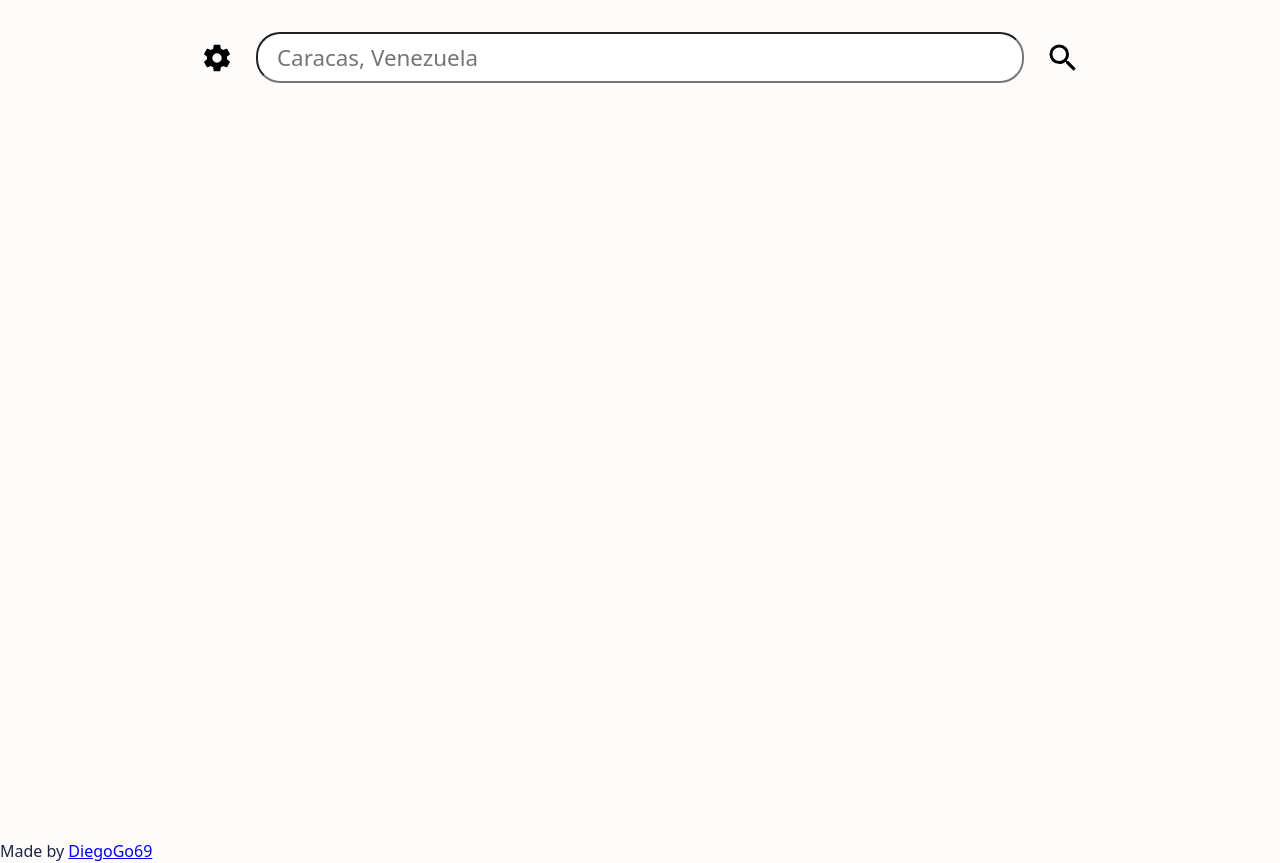
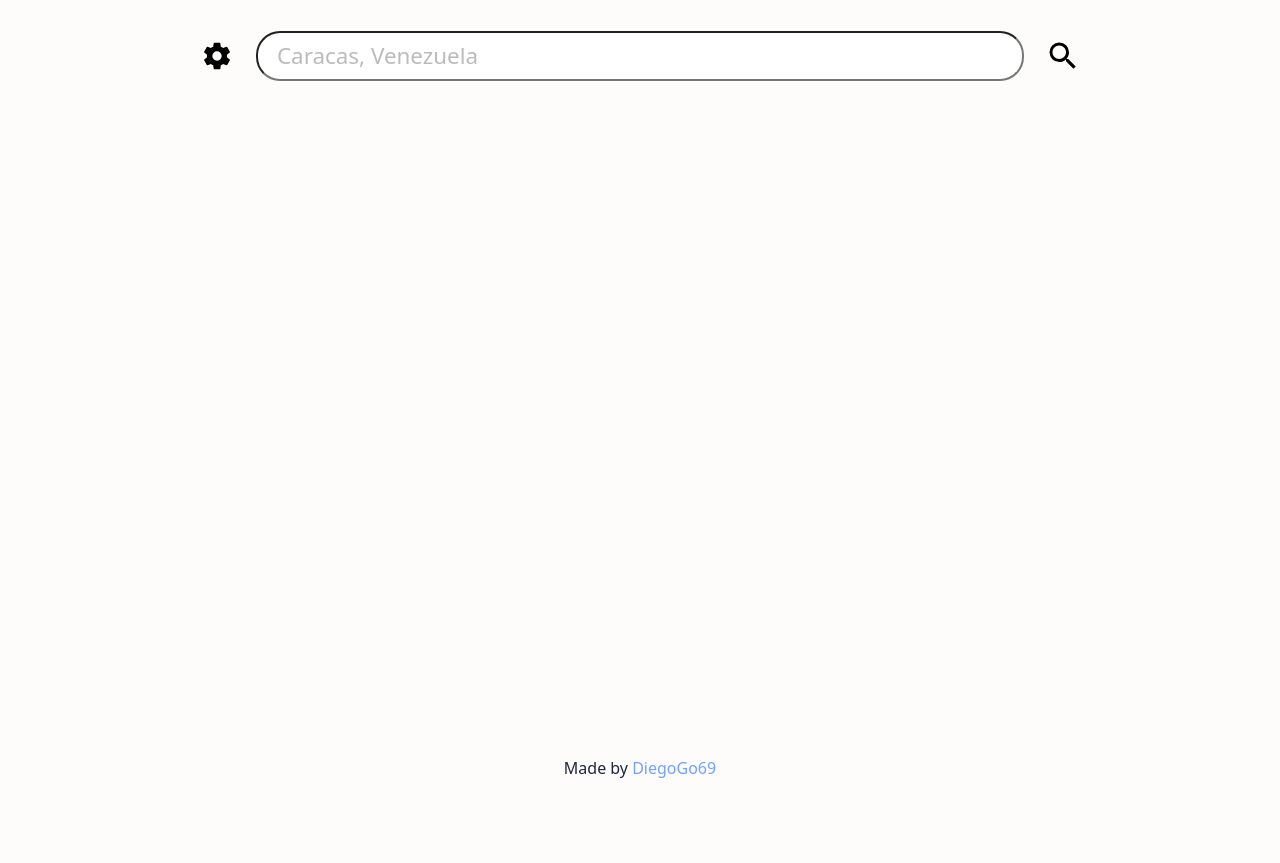
Before and after one commit to diegogo69/weather_app, a website built with webpack: page src/static/template.html in a window 1280 px wide. After the commit the page ends 800 px from the top, so only its background shows below. Built offline with nearby package versions, Linux system fonts and the light colour scheme.

Commit message:
Feat: Add footer to the layout

```diff
--- a/src/static/css/styles.css
+++ b/src/static/css/styles.css
@@ -6,7 +6,6 @@ svg {
     margin: 0;
     padding: 0;
 }
-
 
 body {
     height: 100vh;
@@ -24,12 +23,34 @@ body {
 }
 
 body > header {
+    height: 7rem;
     display: flex;
     align-items: center;
     justify-content: center;
     gap: 1rem;
-    padding: 2rem;
+    padding: 1rem;
 }
+
+main {
+    flex: 1;
+
+    display: grid;
+    grid-template-columns: minmax(500px, 2fr) minmax(500px , 3fr);
+    grid-template-rows: minmax(300px, 320px) minmax(auto, 240px);
+    grid-template-areas:
+        'summary details'
+        'week week';
+    gap: 1rem;
+    padding: 0 2rem ;
+}
+
+body > footer {
+    height: 4rem;
+    padding: 1rem;
+    display: grid;
+    place-content: center;
+}
+
 
 .app-logo {
     font-size: 1.4rem;
@@ -73,18 +94,13 @@ body > header {
     outline: none;
 }
 
-main {
-    flex: 1;
+.search-form input::placeholder{
+    color: #bbb;
+}
 
-    display: grid;
-    grid-template-columns: minmax(500px, 2fr) minmax(500px , 3fr);
-    grid-template-rows: minmax(300px, 360px) minmax(auto, 300px);
-    grid-template-areas:
-        'summary details'
-        'week week';
-    gap: 1rem;
-    padding: 1rem 2rem 2rem;
-
+footer a {
+    text-decoration: none;
+    color: var(--bg-light);
 }
 
 .icon {
@@ -106,6 +122,7 @@ main {
     display: grid;
     grid-template-columns: minmax(220px,2fr) 3fr;
     grid-template-rows: auto auto 2fr 1fr 1fr;
+    justify-content: center;
 
     font-weight: 900;
 
@@ -168,7 +185,8 @@ main {
 .details-container {
     grid-area: details;
     display: grid;
-    grid-template-columns: 1fr 1fr 1fr;
+    grid-template-columns: repeat(3, max-content);
+    justify-content: space-around;
     grid-template-rows: 1fr 2fr 2fr;
 }
 
```
